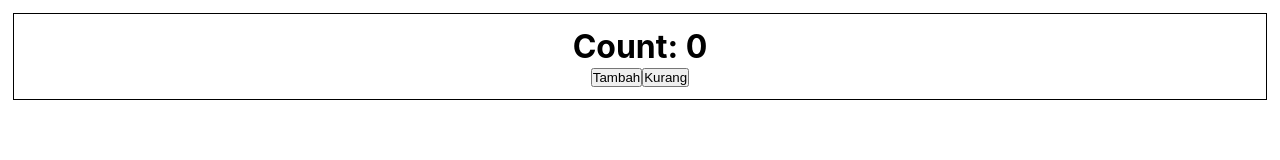
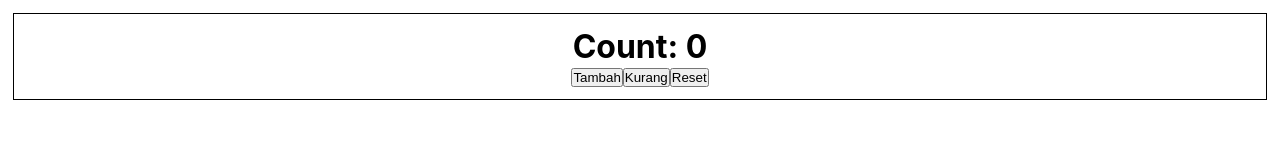
Before and after one commit to Aswassaw/belajar-react-typescript, a React (Create React App) app: page / in a window 1280 px wide. Shown: the top 160 px of the page. Built offline with nearby package versions, Linux system fonts and the light colour scheme.

Commit message:
Basic useReducer with ts part2

```diff
--- a/src/components/useReducer/Counter.tsx
+++ b/src/components/useReducer/Counter.tsx
@@ -5,7 +5,7 @@
 };
 
 type CounterAction = {
-  type: string;
+  type: "increment" | "decrement" | "reset";
   payload?: number;
 };
 
@@ -19,6 +19,8 @@
       return { count: state.count + payload };
     case "decrement":
       return { count: state.count - payload };
+    case "reset":
+      return initialState;
     default:
       return state;
   }
@@ -34,6 +36,7 @@
         Tambah
       </button>
       <button onClick={() => dispatch({ type: "decrement" })}>Kurang</button>
+      <button onClick={() => dispatch({ type: "reset" })}>Reset</button>
     </div>
   );
 };
```
